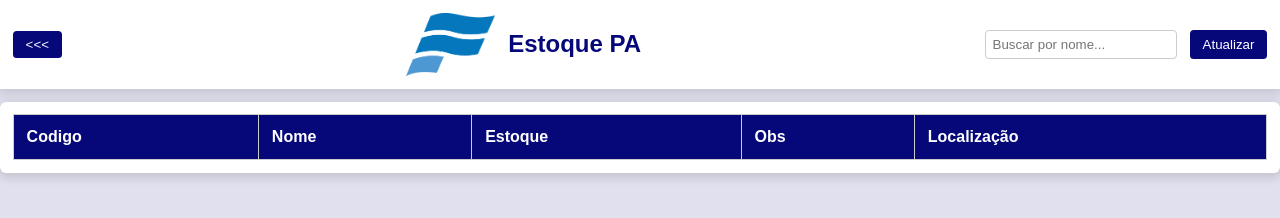
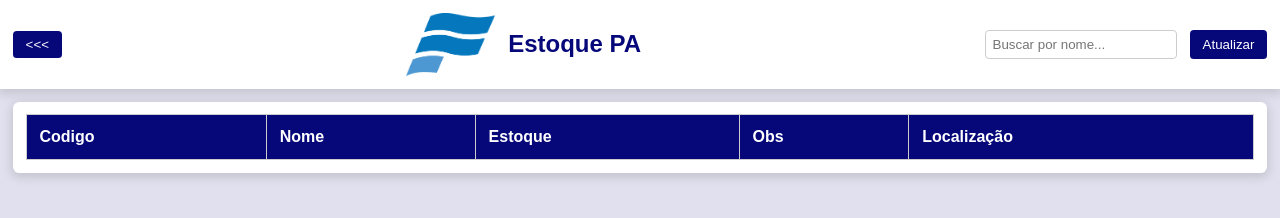
Before and after one commit to focaltextil/estoque-pa, a plain HTML site: page pa.html in a window 1280 px wide. Drawn offline with Linux system fonts and the light colour scheme; no server answers.

Commit message:
Update pages.css

```diff
--- a/pages.css
+++ b/pages.css
@@ -13,6 +13,7 @@
 body {
     background-color: var(--bg_cor);
     font-family: Arial, sans-serif;
+
 }
 
 header {
@@ -60,7 +61,8 @@ header .btns button {
 }
 
 .container {
-    margin: 0 auto;
+    margin: 1vw;
+    max-width: 1300px;
     padding: 1vw;
     background-color: #fff;
     border-radius: 0.5vw;
```
